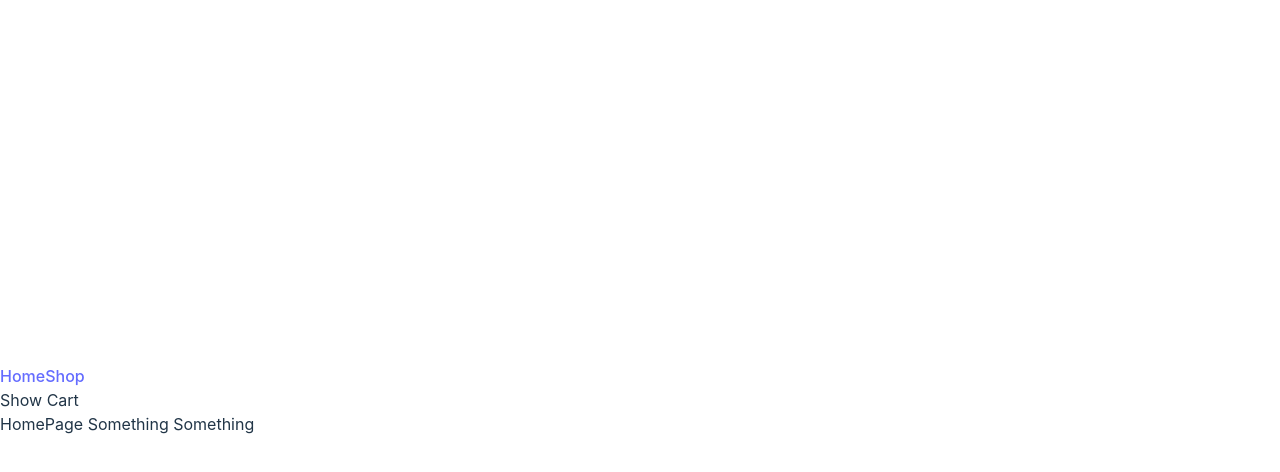
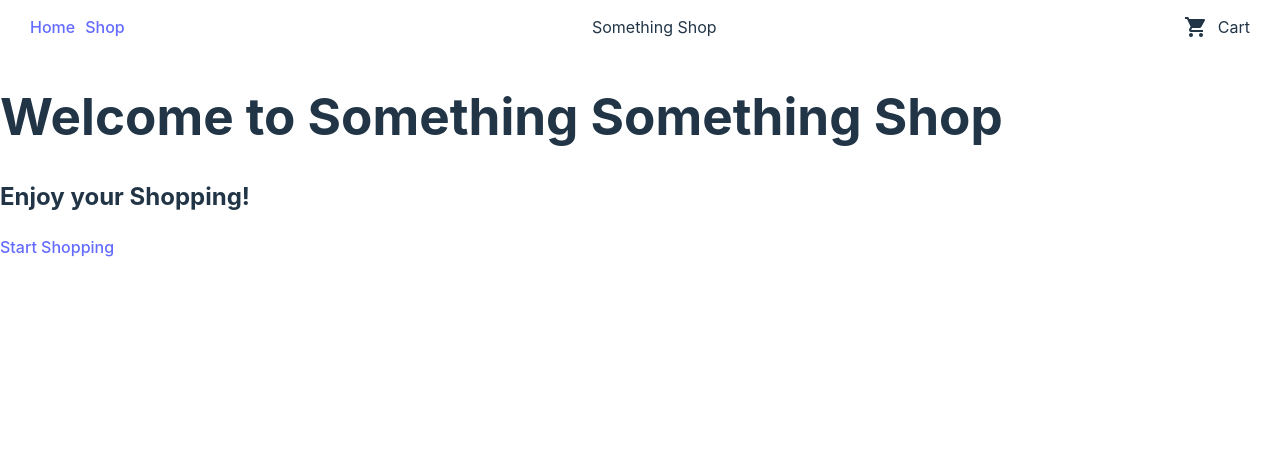
Before and after one commit to John-Rashta/odin-shopping-cart, a React (Vite) app: page / in a window 1280 px wide. Shown: the top 472 px of the page. Built offline with nearby package versions, Linux system fonts and the light colour scheme; no server answers.

Commit message:
feat: basic layout start and proptype
fixed the cart button not working properly,
did proptypes and started the layout/styling

```diff
--- a/package.json
+++ b/package.json
@@ -11,6 +11,9 @@
     "preview": "vite preview"
   },
   "dependencies": {
+    "@mdi/js": "^7.4.47",
+    "@mdi/react": "^1.6.1",
+    "prop-types": "^15.8.1",
     "react": "^18.3.1",
     "react-dom": "^18.3.1",
     "react-router-dom": "^7.0.1",
--- a/src/App.jsx
+++ b/src/App.jsx
@@ -3,6 +3,8 @@ import { Header } from './components/Header';
 import { HomePage } from './components/HomePage';
 import { ShoppingPage } from './components/ShoppingPage';
 import { useParams } from 'react-router-dom';
+import styled from 'styled-components';
+
 
 
 function App() {
@@ -76,19 +78,24 @@ function App() {
   const {name} = useParams();
 
   return (
-    <div>
+    <MainContainer>
         <Header data={{shopCart, shopData}} deleteCart={deleteCart} changeCart={changeCart} />
         {
           name === "shop" ? (
             <ShoppingPage fullData={{shopData, shopCart}} addToCart={addToCart} />
           ) : (
-            <HomePage fullData={{shopData, shopCart}} addToCart={addToCart} />
+            <HomePage/>
           )
         }
 
-    </div>
+    </MainContainer>
 
   )
 }
 
+const MainContainer = styled.div`
+  height: 100vh;
+  width: 100vw;
+`;
+
 export default App;
--- a/src/components/Card.jsx
+++ b/src/components/Card.jsx
@@ -1,4 +1,5 @@
 import { useState } from 'react';
+import PropTypes from 'prop-types';
 
 function Card({name, price, image, id, addCart}) {
     const [amount, setAmount] = useState(0);
@@ -24,8 +25,8 @@ function Card({name, price, image, id, addCart}) {
     return (
         <div>
             <img src={image} alt={name} width={50} />
-            <h2>{name}</h2>
-            <p>{price} </p>
+            <h3>{name}</h3>
+            <p>{price}$ </p>
             <div>
                 <button onClick={increaseAmount} >&#x25B2;</button>
                 <input
@@ -53,4 +54,12 @@ function Card({name, price, image, id, addCart}) {
 
 };
 
+Card.propTypes = {
+    name: PropTypes.string,
+    price: PropTypes.oneOfType([PropTypes.string, PropTypes.number]),
+    id: PropTypes.oneOfType([PropTypes.string, PropTypes.number]),
+    image: PropTypes.string,
+    addCart: PropTypes.func,
+}
+
 export {Card};
--- a/src/components/Header.jsx
+++ b/src/components/Header.jsx
@@ -1,27 +1,65 @@
 import { Link } from "react-router-dom";
 import { useState} from 'react';
 import { MiniCardDisplay } from "./MiniCardDisplay";
+import PropTypes from 'prop-types';
+import Icon from '@mdi/react';
+import { mdiCart } from '@mdi/js';
+import styled from 'styled-components';
+
 
 function Header({data, deleteCart, changeCart}) {
     const [visible, setVisible] = useState(false);
 
+
     function handleVisible() {
         setVisible(false);
+
     }
 
     return (
-        <header>
-            <Link to="/">Home</Link>
-            <Link to={{pathname:"/shop"}}>Shop</Link>
-            <div>
-                <div onClick={() => { setVisible(!visible)}} >Show Cart</div>
+        <MainHeader>
+            <LinkDiv>
+                <Link to="/">Home</Link>
+                <Link to={{pathname:"/shop"}}>Shop</Link>
+            </LinkDiv>
+            <div>Something Shop</div>
+            <CartContainer>
+                <LinkDiv className="showCartButton" onClick={() => {setVisible(!visible)}} >
+                    <Icon className="showCartButton" path={mdiCart} size={1} />
+                    <div>Cart</div>
+                </LinkDiv>
                 {visible &&
                 <MiniCardDisplay data={data} deleteCart={deleteCart} changeCart={changeCart} makeVisible={handleVisible} />
                 }
-            </div>
-        </header>
+            </CartContainer>
+        </MainHeader>
     )
 
 }
 
+Header.propTypes = {
+    data: PropTypes.object,
+    deleteCart: PropTypes.func,
+    changeCart: PropTypes.func,
+}
+
+const MainHeader = styled.header`
+    display: flex;
+    justify-content: space-between;
+    padding: 15px 30px;
+    align-items: center;
+
+`;
+
+const LinkDiv = styled.div`
+    display: flex;
+    gap: 10px;
+    align-items: center;
+    user-select: none;
+`;
+
+const CartContainer = styled.div`
+    position: relative;
+`;
+
 export {Header};
--- a/src/components/HomePage.jsx
+++ b/src/components/HomePage.jsx
@@ -1,12 +1,12 @@
-import { Card } from './Card';
 import { Link } from "react-router-dom";
 
-
-function HomePage({fullData, addToCart}) {
+function HomePage() {
 
     return (
         <main>
-            HomePage Something Something
+            <h1>Welcome to Something Something Shop</h1>
+            <h2>Enjoy your Shopping!</h2>
+            <Link to={{pathname:"/shop"}}>Start Shopping</Link>
         </main>
 
 
@@ -14,5 +14,4 @@ function HomePage({fullData, addToCart}) {
 
 };
 
-
 export {HomePage};
--- a/src/components/MiniCard.jsx
+++ b/src/components/MiniCard.jsx
@@ -1,23 +1,68 @@
+import PropTypes from 'prop-types';
+import styled from 'styled-components';
+import deleted from "../assets/delete.svg";
+
 function MiniCard({name, price, id, quantity, deleteCart, changeCart}) {
 
     return (
-        <div>
-            <h2>{name}</h2>
-            <p>{price} </p>
-            <div>
-                <button onClick={() => changeCart(id, 1)} >&#x25B2;</button>
-                <div>{quantity} </div>
-                <button onClick={() => changeCart(id, -1)} >&#x25BC;</button>
-            </div>
-            <button
+        <MiniCardStyle>
+            <NameDiv>{name}</NameDiv>
+            <div>{quantity} </div>
+            <p>{(price * quantity).toFixed(2)}$ </p>
+            <ButtonDiv>
+                <QuantityButton onClick={() => changeCart(id, 1)} >+</QuantityButton>
+                <QuantityButton onClick={() => changeCart(id, -1)} >-</QuantityButton>
+            </ButtonDiv>
+            <DeleteIcon
+            src={deleted}
+            alt=""
             onClick={ () => {
                 deleteCart(id);
                 }
             }
-            >Delete</button>
-        </div>
+            />
+        </MiniCardStyle>
     )
 
 };
 
+MiniCard.propTypes = {
+    name: PropTypes.string,
+    price: PropTypes.oneOfType([PropTypes.string, PropTypes.number]),
+    id: PropTypes.oneOfType([PropTypes.string, PropTypes.number]),
+    quantity: PropTypes.oneOfType([PropTypes.string, PropTypes.number]),
+    deleteCart: PropTypes.func,
+    changeCart: PropTypes.func,
+}
+
+const MiniCardStyle = styled.div`
+    display: flex;
+    align-items: center;
+    gap: 15px;
+
+`;
+
+const ButtonDiv = styled.div`
+    display: flex;
+    padding: 5px;
+
+`;
+
+const DeleteIcon = styled.img`
+    min-width: 30px;
+    max-width: 30px;
+`;
+
+const NameDiv = styled.h4`
+    font-size: 0.8rem;
+    min-width: 8vw;
+
+`;
+
+const QuantityButton = styled.button`
+    border-radius: 25px;
+    transform: scale(0.8);
+
+`;
+
 export {MiniCard};
--- a/src/components/MiniCardDisplay.jsx
+++ b/src/components/MiniCardDisplay.jsx
@@ -1,6 +1,7 @@
-import { Link } from "react-router-dom";
 import { MiniCard } from "./MiniCard";
 import {useRef, useEffect } from 'react';
+import PropTypes from 'prop-types';
+import styled from 'styled-components';
 
 function MiniCardDisplay({data, deleteCart, changeCart, makeVisible}) {
 
@@ -8,7 +9,7 @@ function MiniCardDisplay({data, deleteCart, changeCart, makeVisible}) {
 
     useEffect(() => {
         const handleOutside = (e) => {
-            if (!cartRef.current.contains(e.target)) {
+            if (!cartRef.current.contains(e.target) && !e.target.classList.contains("showCartButton") && !e.target.parentNode.classList.contains("showCartButton")) {
                 makeVisible();
             }
 
@@ -22,14 +23,46 @@ function MiniCardDisplay({data, deleteCart, changeCart, makeVisible}) {
     });
 
     return (
-        <div ref={cartRef} >
+        <MiniCardContainer ref={cartRef} >
+            <div className="cartList">
             { data.shopCart.length > 0 ? data.shopCart.map((val) => {
-                return <MiniCard key={val[0]} deleteCart={deleteCart} changeCart={changeCart} id={val[0]} quantity={val[1]} price={val[2]} name={val[3]} />
-            }  ) : <div> No Items </div>
+                return <MiniCard key={val[0]} deleteCart={deleteCart} changeCart={changeCart} id={val[0]} quantity={val[1]} price={Number(val[2])} name={val[3]} />
+            }  ) : "No Items"
             }
-        </div>
+            </div>
+            <TotalContainer>{data.shopCart.length > 0 && data.shopCart.reduce((lastVal, val) => {
+                return lastVal + (val[1] * Number(val[2]));
+            }, 0).toFixed(2) + "$" } </TotalContainer>
+            <CheckoutContainer><CheckoutButton>Checkout</CheckoutButton></CheckoutContainer>
+        </MiniCardContainer>
     )
 
 }
 
+MiniCardDisplay.propTypes = {
+    data: PropTypes.object,
+    deleteCart: PropTypes.func,
+    changeCart: PropTypes.func,
+    makeVisible: PropTypes.func,
+
+}
+
+const MiniCardContainer = styled.div`
+    position: absolute;
+    right: 0;
+
+`;
+
+const TotalContainer = styled.div`
+    text-align: center;
+`;
+
+const CheckoutContainer = styled.div`
+    display: flex;
+    justify-content: center;
+    align-items: center;
+`;
+
+const CheckoutButton= styled.button`
+`;
 export {MiniCardDisplay};
--- a/src/components/ShoppingPage.jsx
+++ b/src/components/ShoppingPage.jsx
@@ -1,4 +1,5 @@
 import { Card } from "./Card";
+import PropTypes from 'prop-types';
 
 function ShoppingPage({fullData, addToCart}) {
 
@@ -18,4 +19,9 @@ function ShoppingPage({fullData, addToCart}) {
 
 };
 
+ShoppingPage.propTypes = {
+    fullData: PropTypes.object,
+    addToCart: PropTypes.func,
+}
+
 export {ShoppingPage};
```
Also changed, not shown: src/assets/delete.svg (added), 1 other file (tests, documents, lock files or other folders).
